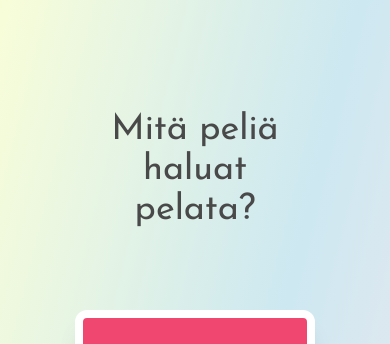
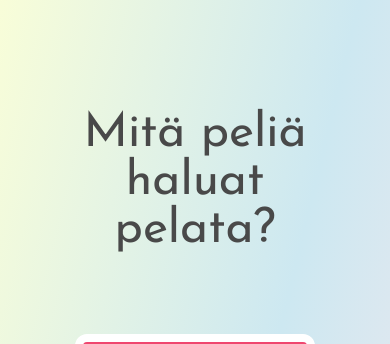
Before and after one commit to jamktiko/stripNsip, a SvelteKit app in the folder projekti/: page / in a window 390 px wide. Shown: the part 126-470 px from the top of the page. Built offline with nearby package versions, Linux system fonts and the light colour scheme.

Commit message:
h1 koko muutettu

```diff
--- a/projekti/src/routes/Header.svelte
+++ b/projekti/src/routes/Header.svelte
@@ -26,7 +26,7 @@
 
 	{#if otsikkoNaytetaan}
 		<h1
-			class=" font-josefin text-tekstit col-span-2 flex items-center justify-center py-10 text-center text-4xl md:text-4xl"
+			class=" font-josefin text-tekstit col-span-2 flex items-center justify-center py-10 text-center text-5xl md:text-4xl"
 		>
 			{otsikko}
 		</h1>
```
